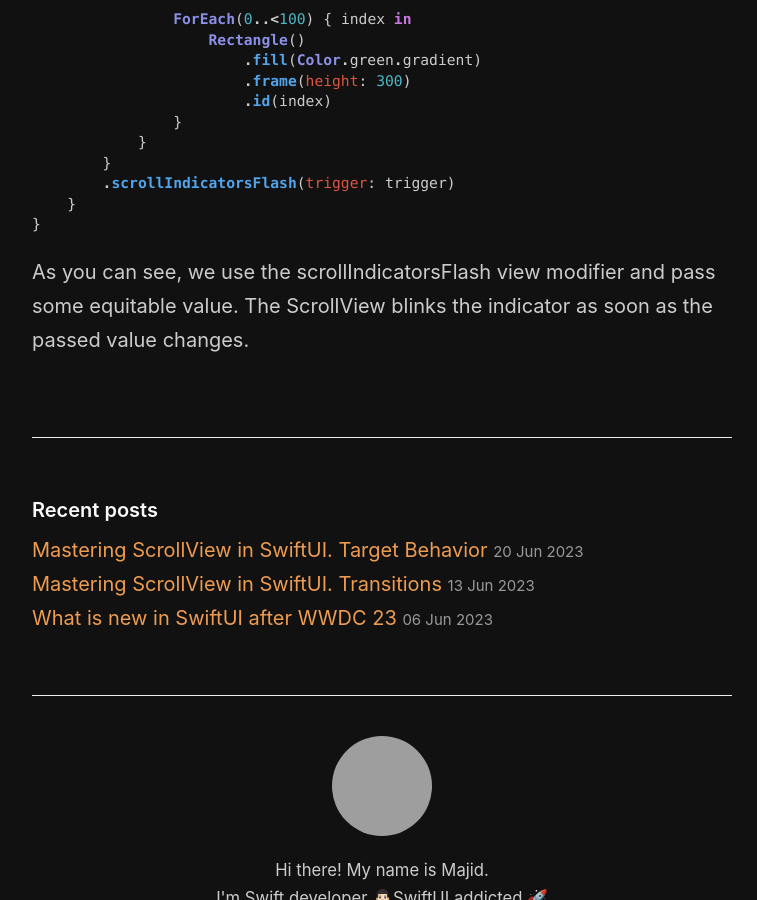
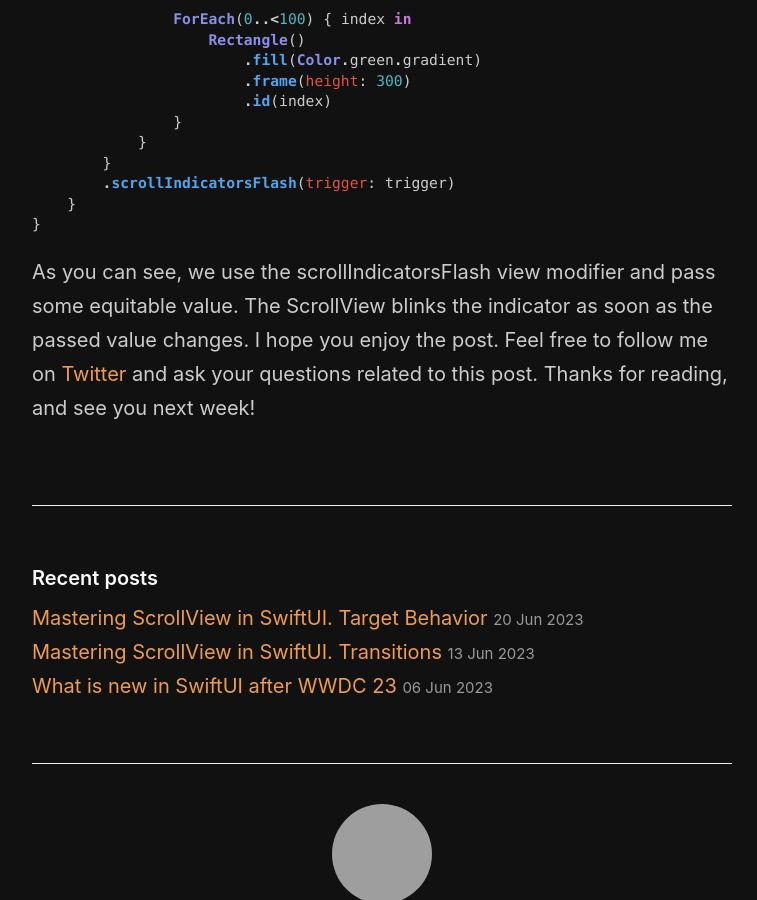
Before and after one commit to mecid/mecid.github.io, a Jekyll site: the page built from _posts/2023-06-27-mastering-scrollview-in-swiftui-scroll-position.md, in a window 1280 px wide and 900 px high, scrolled down 3274 px, cut to the strip 0-900 px from the top of the window. Shown: the whole strip, without its empty margins (258-1015 px from the left). Built offline with Jekyll 4.4.1, drawn with Linux system fonts in a browser that asks for light colours; grey boxes are pictures that could not be loaded.

Commit message:
conclusion added to the scroll position post

````diff
--- a/_posts/2023-06-27-mastering-scrollview-in-swiftui-scroll-position.md
+++ b/_posts/2023-06-27-mastering-scrollview-in-swiftui-scroll-position.md
@@ -132,4 +132,4 @@ struct ContentView: View {
 }
 ```
 
-As you can see, we use the scrollIndicatorsFlash view modifier and pass some equitable value. The ScrollView blinks the indicator as soon as the passed value changes.
+As you can see, we use the scrollIndicatorsFlash view modifier and pass some equitable value. The ScrollView blinks the indicator as soon as the passed value changes. I hope you enjoy the post. Feel free to follow me on [Twitter](https://twitter.com/mecid) and ask your questions related to this post. Thanks for reading, and see you next week!
````
